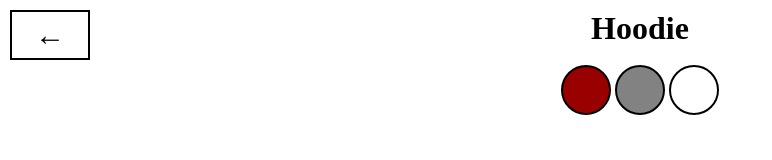
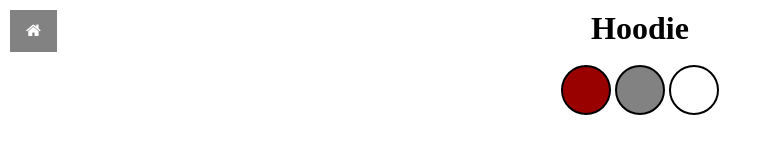
Before and after one commit to stamatiapapazis/VirtualTryOnCSE496, a website built with webpack: page docs/Hoodies.html in a window 1280 px wide. Shown: the whole page, without its empty margins (0-772 px from the left). Built offline with nearby package versions, Linux system fonts and the light colour scheme.

Commit message:
home button

```diff
--- a/docs/Hoodies.html
+++ b/docs/Hoodies.html
@@ -9,6 +9,7 @@
     <meta name="viewport" content="width=device-width, initial-scale=1.0">
 
     <link href="index.css" rel="stylesheet">
+    <link rel="stylesheet" href="https://cdnjs.cloudflare.com/ajax/libs/font-awesome/4.7.0/css/font-awesome.min.css">
     <script src="./packed.js"></script>
 </head>
 
@@ -16,7 +17,8 @@
     <h1 style="margin: 0;">Hoodie</h1>
     <br>
     <button id="BackHomeButton"
-        style="position: absolute; top: 10px; left: 10px; background-color: white; width: 80px; height: 50px; text-align: center;border: 2px solid black;font-size: 30px;font-weight: bold;">&#8592</button>
+        style="position: absolute; top: 10px; left: 10px; background-color: #828282; border: none; color: white; padding: 12px 16px; font-size: 16px;cursor: pointer;"><i
+            class="fa fa-home"></i></button>
     <span>
         <button id="RedHoodie"
             style="background-color: #990000; width: 50px; height: 50px; border-radius: 50%; border: 2px solid black;"></button>
```
Also changed, not shown: docs/Sweatshirts.html (+2 -1 lines), docs/TShirts.html (+2 -1 lines).
